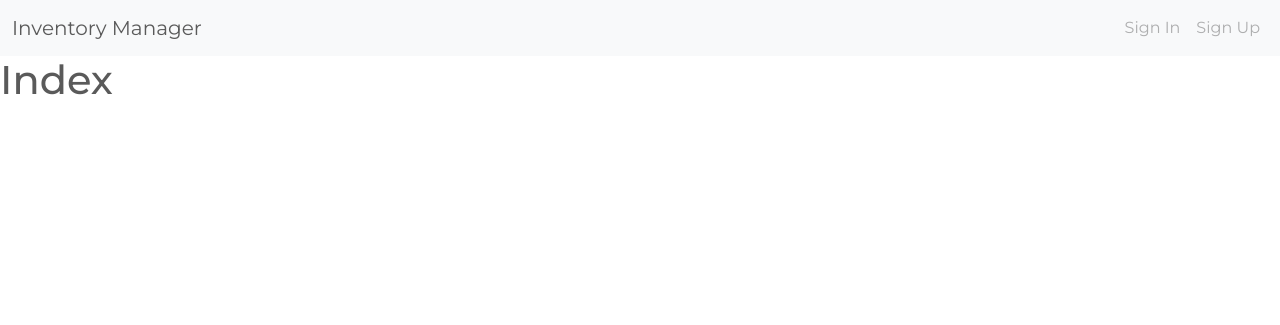
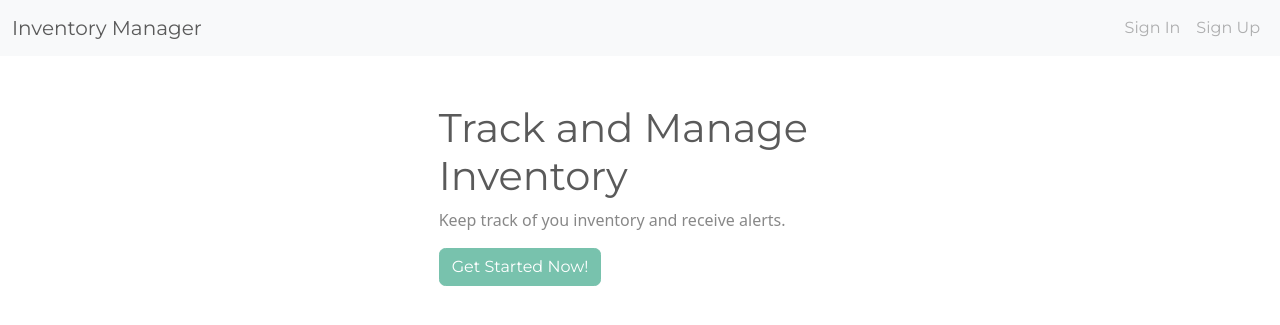
Before and after one commit to tbclinic/inventory-demo, a Django app: page / in a window 1280 px wide. Shown: the top 325 px of the page. Run offline with Django 5.2, Linux system fonts and the light colour scheme.

Commit message:
init commit

```diff
--- a/inventory/templates/inventory/index.html
+++ b/inventory/templates/inventory/index.html
@@ -1,5 +1,16 @@
 {% extends 'inventory/base.html' %}
 
 {% block content %}
-<h1>Index</h1>
+<div>
+    <div class="row">
+        <div class="col-sm-11 col-md-4 mx-auto mt-5 px-3">
+            <h1 class="fw-light">Track and Manage Inventory</h1>
+            <p class="fw-light">Keep track of you inventory and receive alerts.</p>
+
+            <div>
+                <a href="{% url 'dashboard' %}" class="btn btn-primary">Get Started Now!</a>
+            </div>
+        </div>
+    </div>
+</div>
 {% endblock content %}
--- a/inventory/templates/inventory/login.html
+++ b/inventory/templates/inventory/login.html
@@ -8,7 +8,7 @@
         <form method="post">
             {% csrf_token %}
             {{ form|crispy }}
-            <button class="btn btn-outline-secondary">Sign In</button>
+            <button class="btn btn-primary">Sign In</button>
         </form>
         <div class="pt-3">
             <small class="text-muted">Need an account?
--- a/inventory/urls.py
+++ b/inventory/urls.py
@@ -1,9 +1,10 @@
 from django.urls import path
-from .views import Index, SignUpView
+from .views import Index, SignUpView, Dashboard
 from django.contrib.auth import views as auth_views
 
 urlpatterns = [
     path("", Index.as_view(), name='index'),
+    path('dashboard/', Dashboard.as_view(), name='dashboard'),
     path("signup/", SignUpView.as_view(), name='signup'),
     path('login/', auth_views.LoginView.as_view(template_name='inventory/login.html'), name='login'),
     path('logout/', auth_views.LogoutView.as_view(template_name='inventory/logout.html'), name='logout'),
--- a/inventory/views.py
+++ b/inventory/views.py
@@ -6,6 +6,11 @@ from inventory.forms import UserRegisterForm
 
 class Index(TemplateView):
     template_name = 'inventory/index.html'
+
+
+class Dashboard(View):
+    def get(self, request):
+        return render(request, 'inventory/dashboard.html')
 
 
 class SignUpView(View):
```
Also changed, not shown: inventory/templates/inventory/dashboard.html (added, +16 -0 lines).
